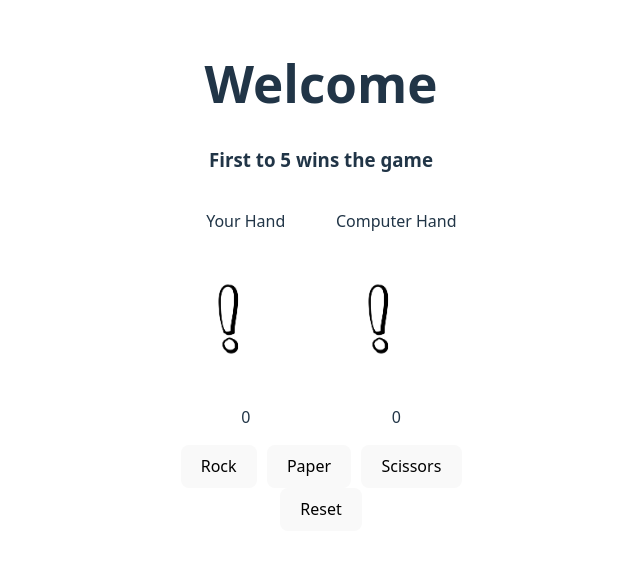
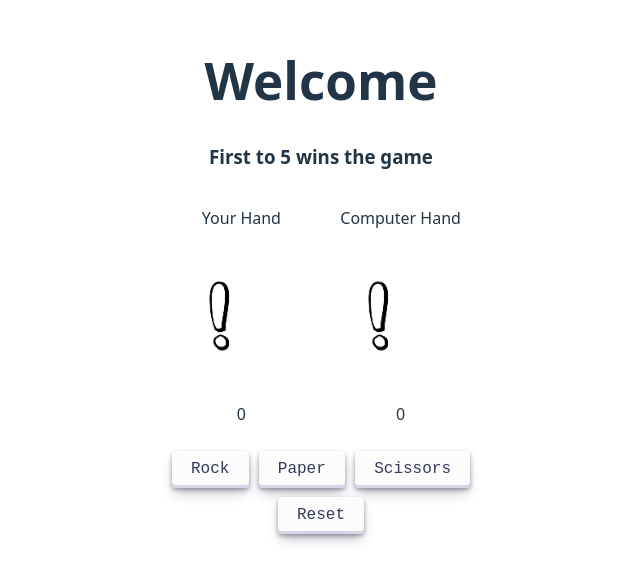
Before and after one commit to deepdev79/miniGames, a React (Vite) app: page /rps in a window 1280 px wide. Shown: the part 124-706 px from the top of the page, without its empty margins (319-959 px from the left). Built offline with nearby package versions, Linux system fonts and the light colour scheme.

Commit message:
rps button styling complete

```diff
--- a/src/pages/Rps.module.css
+++ b/src/pages/Rps.module.css
@@ -15,3 +15,16 @@
   gap: 10px;
   justify-content: center;
 }
+
+.btn {
+  align-items: center;
+  appearance: none;
+  color: #36395a;
+  box-shadow: rgba(45, 35, 66, 0.4) 0 2px 4px,
+    rgba(45, 35, 66, 0.3) 0 7px 13px -3px, #d6d6e7 0 -3px 0 inset;
+  background-color: #fcfcfd;
+  border-radius: 4px;
+  border-width: 0;
+  font-family: "JetBrains Mono", monospace;
+  margin-top: 3%;
+}
--- a/src/pages/Rps.tsx
+++ b/src/pages/Rps.tsx
@@ -12,8 +12,17 @@ const IMAGE_MAP: Record<string, string> = {
   Scissors: ScissorImage,
   Wait: waitImage,
 };
+type Choice = "Rock" | "Paper" | "Scissors" | "Wait";
 
-const initialState = {
+interface State {
+  playerScore: number;
+  computerScore: number;
+  playerChoice: Choice;
+  computerChoice: Choice;
+  buttonStatus: boolean;
+  message: string;
+}
+const initialState: State = {
   playerScore: 0,
   computerScore: 0,
   playerChoice: "Wait",
@@ -22,12 +31,14 @@ const initialState = {
   message: "First to 5 wins the game",
 };
 
-function reducer(state, action) {
+type Action = { type: "Rock" | "Paper" | "Scissors" } | { type: "reset" };
+
+function reducer(state: State, action: Action): State {
   if (action.type === "reset") return initialState;
 
-  const choices = ["Rock", "Paper", "Scissors"];
-  const playerMove = action.type;
-  const computerMove = choices[Math.floor(Math.random() * 3)];
+  const choices: Choice[] = ["Rock", "Paper", "Scissors"];
+  const playerMove: Choice = action.type;
+  const computerMove: Choice = choices[Math.floor(Math.random() * 3)];
 
   let { playerScore, computerScore } = state;
   const result = gameLogic(playerMove, computerMove);
@@ -111,7 +122,6 @@ function Rps() {
           onClick={() => dispatch({ type: "Paper" })}
           buttonStatus={buttonStatus}
         >
-          {" "}
           Paper
         </Button>
         <Button
@@ -130,9 +140,38 @@ interface ButtonProps {
   onClick: () => void;
   buttonStatus?: boolean;
 }
+
+const buttonVariants = {
+  active: {
+    scale: 1,
+    opacity: 1,
+    filter: "grayscale(0%)",
+    backgroundColor: "#fcfcfd",
+  },
+  hover: { scale: 1.1, backgroundColor: "#00b371ff" },
+  tap: { scale: 0.95 },
+  disabled: {
+    scale: 1,
+    opacity: 0.5,
+    filter: "grayscale(100%)",
+    cursor: "not-allowed",
+    backgroundColor: "#fcfcfd",
+  },
+};
+
 function Button({ children, onClick, buttonStatus }: ButtonProps) {
   return (
-    <motion.button className="btn" onClick={onClick} disabled={buttonStatus}>
+    <motion.button
+      className={styles.btn}
+      variants={buttonVariants}
+      whileHover={buttonStatus ? {} : "hover"}
+      whileTap={buttonStatus ? undefined : "tap"}
+      animate={buttonStatus ? "disabled" : "active"}
+      initial={false}
+      transition={{ duration: 0.3 }}
+      onClick={onClick}
+      disabled={buttonStatus}
+    >
       {children}
     </motion.button>
   );
```
